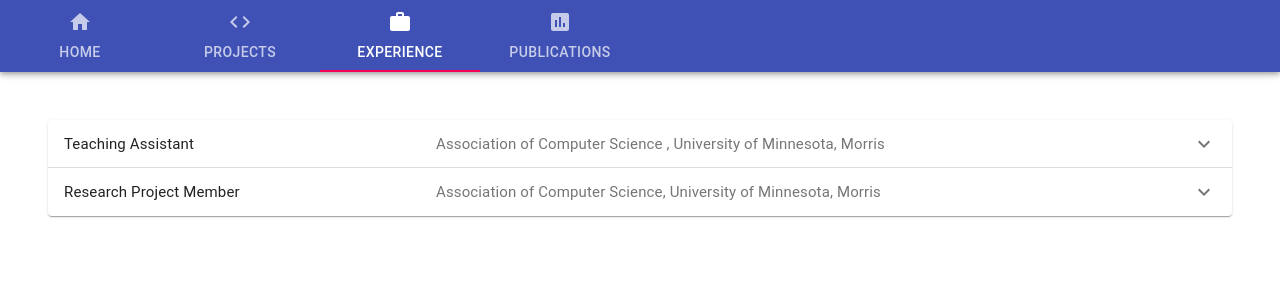
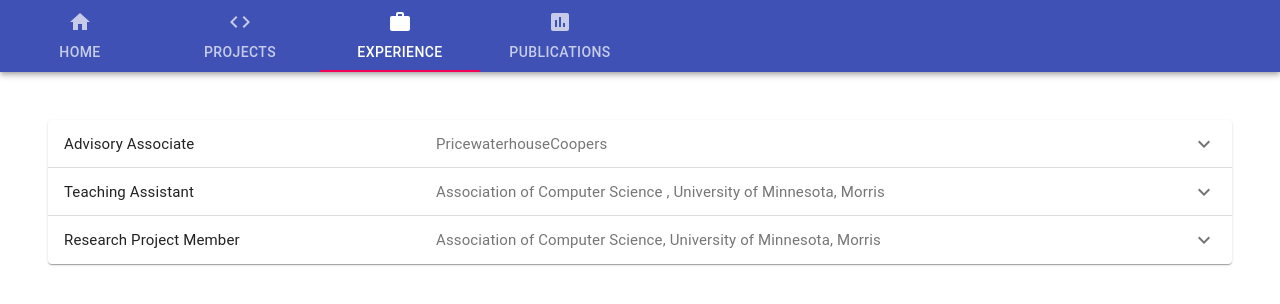
Before and after one commit to vipulroxx/vipulroxx.github.io, a React (Create React App) app: page / in a window 1280 px wide. Both pictures are taken after a click on the tab "EXPERIENCE". Shown: the top 304 px of the page. Built offline with nearby package versions, Linux system fonts and the light colour scheme.

Commit message:
Added PwC

```diff
--- a/src/App.js
+++ b/src/App.js
@@ -803,6 +803,23 @@
           aria-controls="panel1bh-content"
           id="panel1bh-header"
         >
+          <Typography className={classes.heading}>Advisory Associate</Typography>
+          <Typography className={classes.secondaryHeading}>
+          PricewaterhouseCoopers
+          </Typography>
+        </AccordionSummary>
+        <AccordionDetails>
+          <Typography>
+          Advisory associate in AppTech at PwC.
+          </Typography>
+        </AccordionDetails>
+      </Accordion>
+      <Accordion expanded={expanded === 'panel2'} onChange={handlePanelChange('panel2')}>
+        <AccordionSummary
+          expandIcon={<ExpandMoreIcon />}
+          aria-controls="panel2bh-content"
+          id="panel2bh-header"
+        >
           <Typography className={classes.heading}>Teaching Assistant</Typography>
           <Typography className={classes.secondaryHeading}>Association of Computer Science , University of Minnesota, Morris</Typography>
         </AccordionSummary>
@@ -812,11 +829,11 @@
           </Typography>
         </AccordionDetails>
       </Accordion>
-      <Accordion expanded={expanded === 'panel2'} onChange={handlePanelChange('panel2')}>
+      <Accordion expanded={expanded === 'panel3'} onChange={handlePanelChange('panel3')}>
         <AccordionSummary
           expandIcon={<ExpandMoreIcon />}
-          aria-controls="panel2bh-content"
-          id="panel2bh-header"
+          aria-controls="panel3bh-content"
+          id="panel3bh-header"
         >
           <Typography className={classes.heading}>Research Project Member</Typography>
           <Typography className={classes.secondaryHeading}>
```
